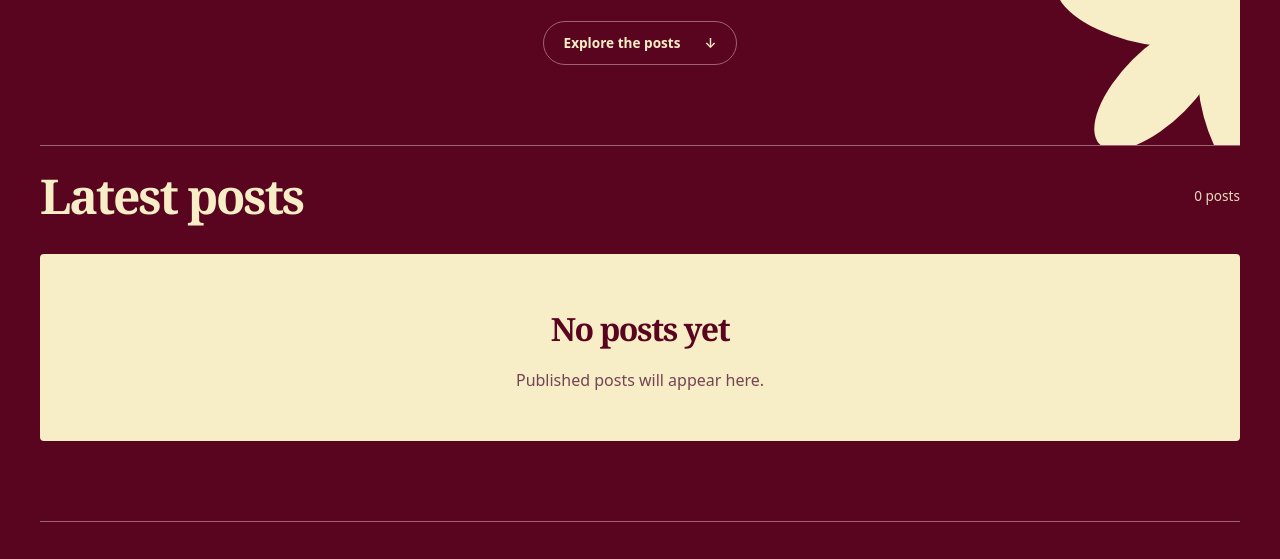
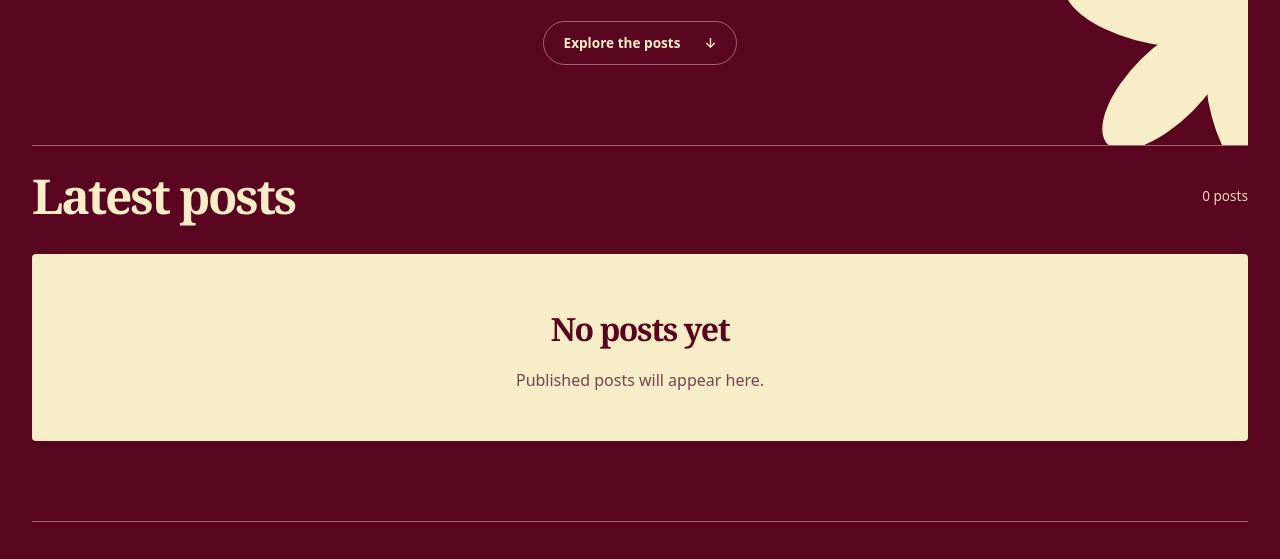
Before and after one commit to MonadicTrie/www.money-minute.com, an Eleventy site: page src/index.njk in a window 1280 px wide. Shown: the part 602-1161 px from the top of the page. Built offline with nearby package versions, Linux system fonts and the light colour scheme; Eleventy itself is replaced by a stand-in of ours; files that its build step writes are made by us from their sources.

Commit message:
Use desktop viewport width while centering article text
Co-authored-by: Copilot App <223556219+Copilot@users.noreply.github.com>

```diff
--- a/src/assets/site.css
+++ b/src/assets/site.css
@@ -42,7 +42,7 @@ h1, h2, h3 { font-family: Georgia, "Times New Roman", serif; line-height: 1.08;
 h1 { font-size: clamp(2.75rem, 7vw, 5.5rem); margin: .35em 0; }
 h2 { font-size: clamp(2rem, 4vw, 3rem); }
 h3 { font-size: 1.8rem; margin: .3em 0 .65em; }
-.shell { width: min(1200px, calc(100% - 4rem)); margin-inline: auto; }
+.shell { width: calc(100% - 4rem); margin-inline: auto; }
 .site-header { display: flex; justify-content: space-between; align-items: center; gap: 1.5rem; padding-block: 1.5rem; border-bottom: 1px solid var(--line); }
 .brand { display: flex; align-items: center; gap: .75rem; min-width: 0; overflow-wrap: anywhere; color: var(--ink); text-decoration: none; font-family: Georgia, "Times New Roman", serif; font-weight: 700; font-size: 1.5rem; line-height: 1.15; }
 .brand-mark { display: grid; place-items: center; flex-shrink: 0; background: var(--ink); color: var(--bg); border-radius: 50%; width: 2.3rem; height: 2.3rem; font-size: 1.3rem; font-style: italic; }
```
